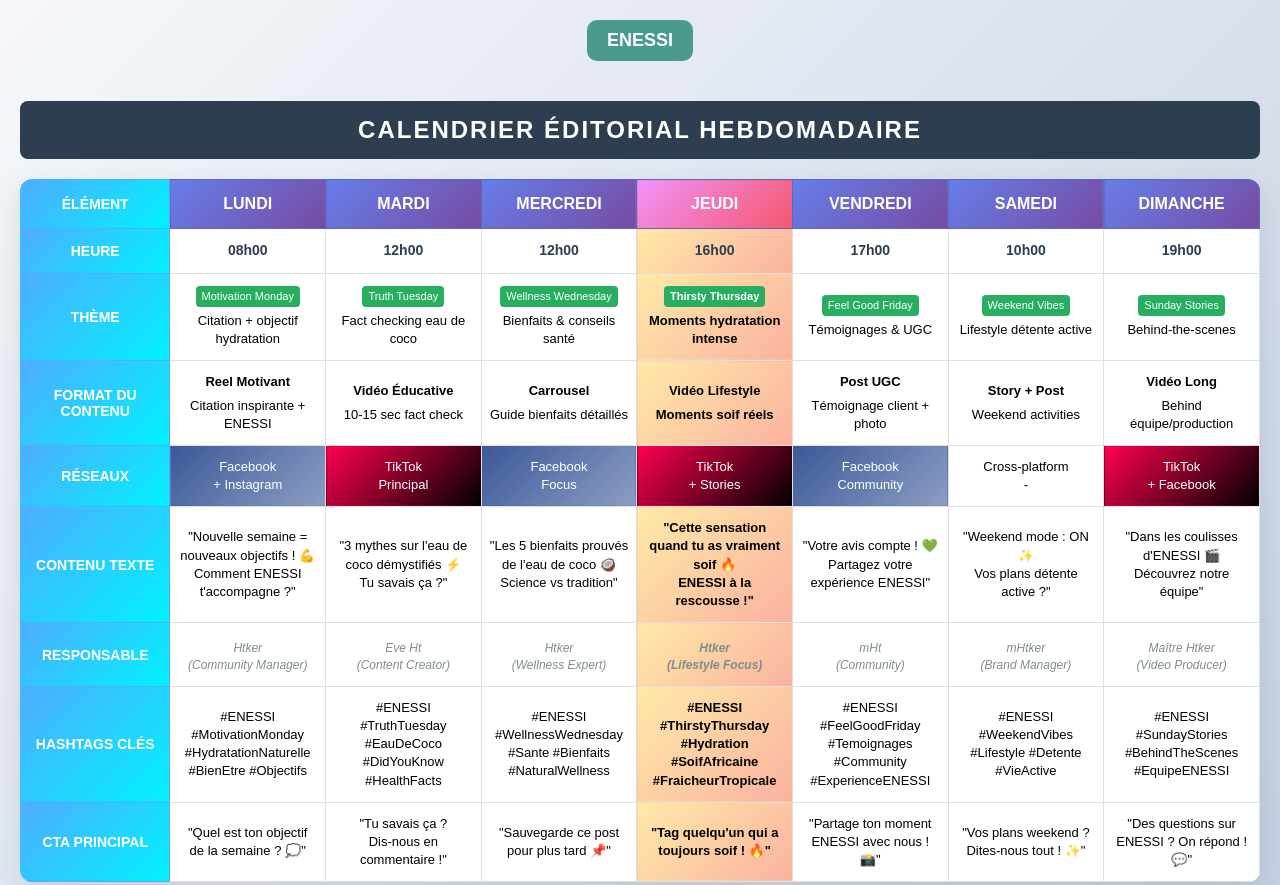
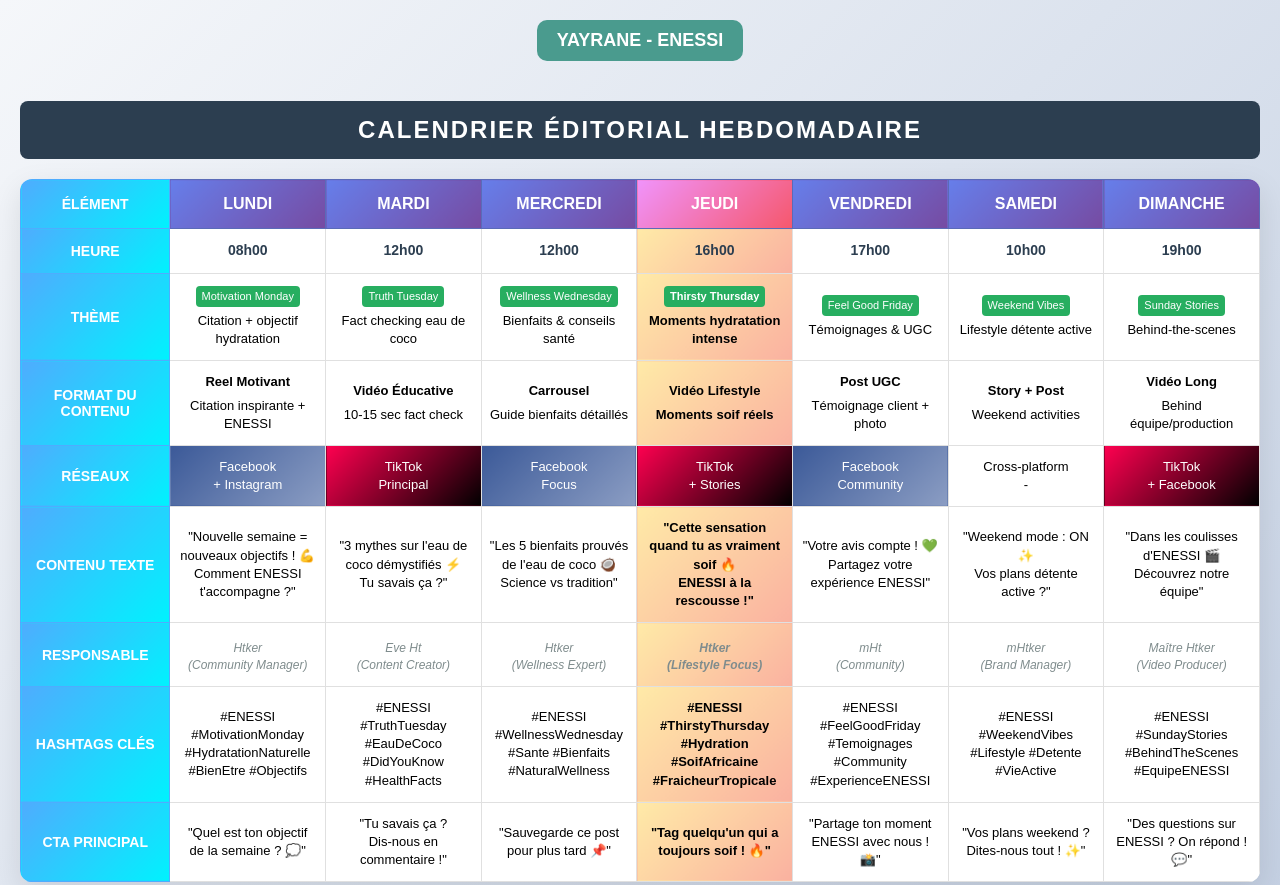
Before and after one commit to Htker/calendrier_hebdomadaire_enessi, a plain HTML site: page index.html in a window 1280 px wide. Shown: the top 885 px of the page. Drawn offline with Linux system fonts and the light colour scheme.

Commit message:
COMMIT 2

```diff
--- a/calendrier_hebdomadaire_enessi.html
+++ b/index.html
@@ -259,7 +259,7 @@
 </head>
 <body>
     <div class="header">
-        <div class="logo">ENESSI</div>
+        <div class="logo">YAYRANE - ENESSI</div>
     </div>
 
     <div class="title">CALENDRIER ÉDITORIAL HEBDOMADAIRE</div>
```
